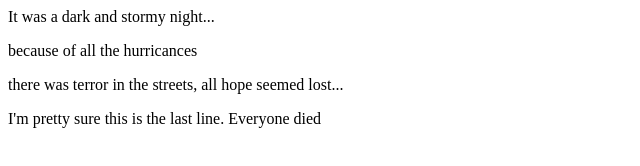
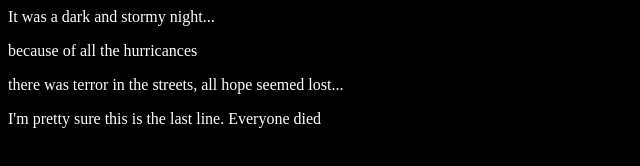
Before and after one commit to Drozanski/fireside-story, a plain HTML site: page index.html in a window 1280 px wide. Shown: the whole page, without its empty margins (0-640 px from the left). Drawn offline with Linux system fonts and the light colour scheme.

Commit message:
added css

```diff
--- a/index.html
+++ b/index.html
@@ -1,4 +1,9 @@
+<DOCTYPE html>
+
 <html>
+    <head>
+      <link type="text/css" rel="stylesheet" href="styles.css">
+    </head>
     <body>
       <p>It was a dark and stormy night...</p>
       <p>because of all the hurricances</p>
--- /dev/null
+++ b/styles.css
@@ -0,0 +1,4 @@
+body {
+    color: white;
+    background-color: black;
+}
```
